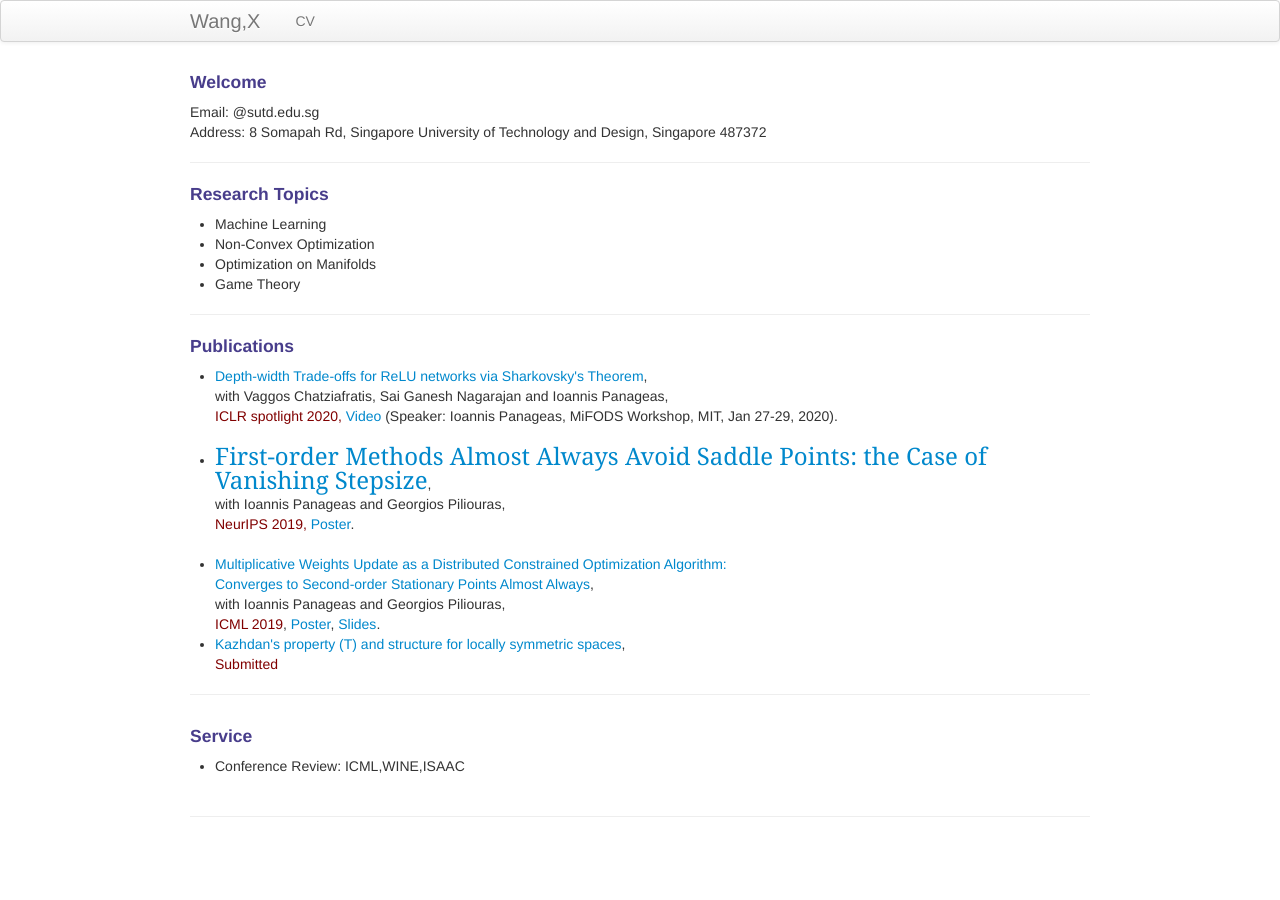
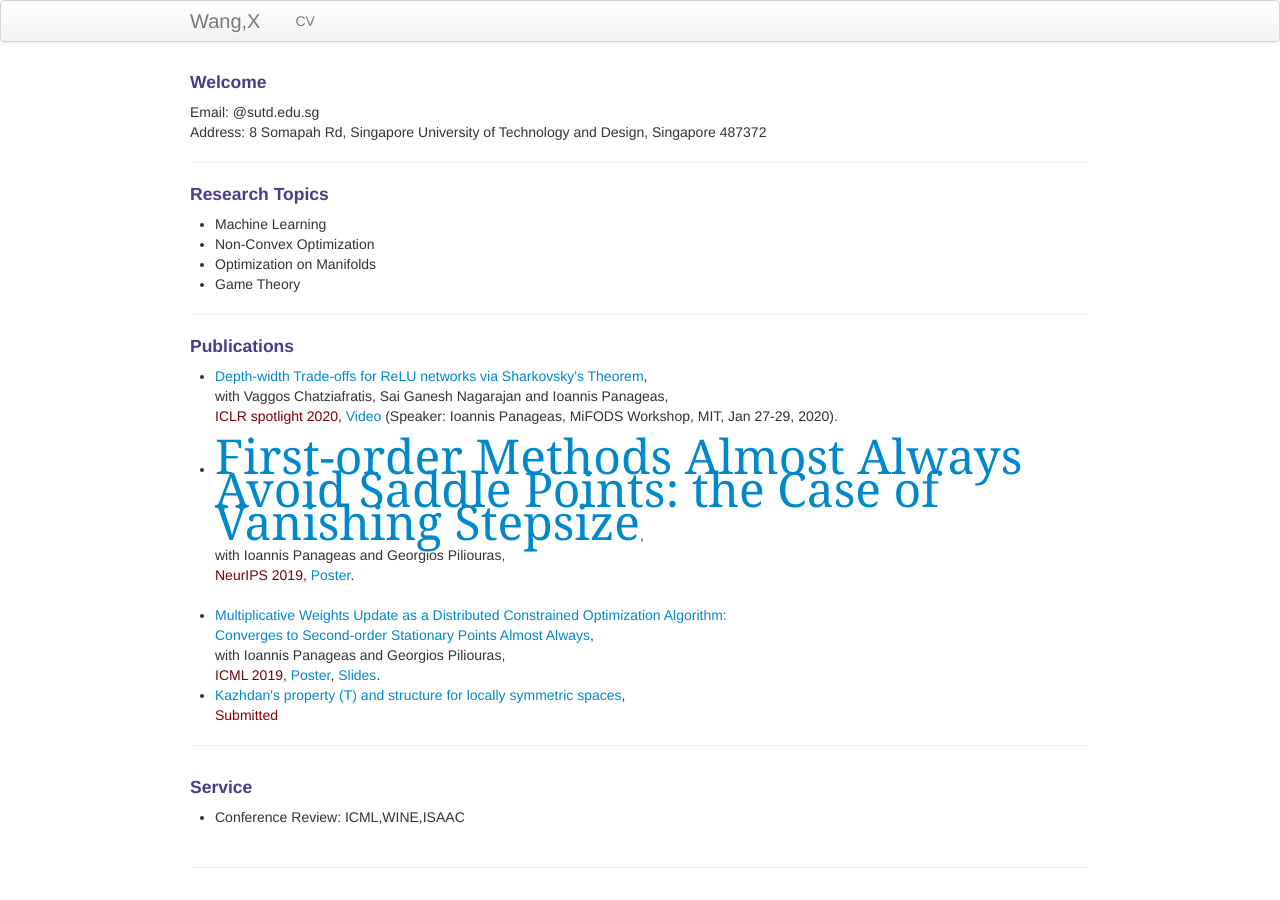
Before and after one commit to xiiaowang/xiiaowang.github.io, a Jekyll site: the page built from index.md, in a window 1280 px wide. Built offline with Jekyll 4.4.1, drawn with Linux system fonts in a browser that asks for light colours.

Commit message:
Update index.md

```diff
--- a/index.md
+++ b/index.md
@@ -47,7 +47,7 @@ keywords: machine learning, geometry
 <ul>
     <li> <a href="https://arxiv.org/abs/1912.04378">Depth-width Trade-offs for ReLU networks via Sharkovsky's Theorem</a>, <br/> with Vaggos Chatziafratis, Sai Ganesh Nagarajan and Ioannis Panageas,<br/> <font color="maroon">ICLR spotlight 2020, </font> <!--<a href="https://arxiv.org/abs/1912.04378">arXiv</a>,--> <a href="https://www.youtube.com/watch?v=HNQ204BmOQ8">Video</a> (Speaker: Ioannis Panageas, MiFODS Workshop, MIT, Jan 27-29, 2020).</li>
     <br/>
-   <li> <font size="5" face="Georgia"><a href="http://arxiv.org/abs/1906.07772">First-order Methods Almost Always Avoid Saddle Points: the Case of Vanishing Stepsize</a></font>, <br/> with Ioannis Panageas and Georgios Piliouras,<br/> <font color="maroon">NeurIPS 2019,</font> <!--<a href="http://arxiv.org/abs/1906.07772">arXiv</a>,--> <a href="https://www.dropbox.com/s/y25vze12a2lpivv/NIPS19_poster.pdf?dl=0">Poster</a>.</li>
+   <li> <font size="50px" face="Georgia"><a href="http://arxiv.org/abs/1906.07772">First-order Methods Almost Always Avoid Saddle Points: the Case of Vanishing Stepsize</a></font>, <br/> with Ioannis Panageas and Georgios Piliouras,<br/> <font color="maroon">NeurIPS 2019,</font> <!--<a href="http://arxiv.org/abs/1906.07772">arXiv</a>,--> <a href="https://www.dropbox.com/s/y25vze12a2lpivv/NIPS19_poster.pdf?dl=0">Poster</a>.</li>
     <br/>
    <li> <a href="http://arxiv.org/abs/1810.05355">Multiplicative Weights Update as a Distributed Constrained Optimization Algorithm: <br/> Converges to Second-order Stationary Points Almost Always</a>, <br/>with Ioannis Panageas and Georgios Piliouras,<br/> <font color="maroon">ICML 2019</font>, <!--<a href="http://arxiv.org/abs/1810.05355">arXiv</a>,--> <a href="https://www.dropbox.com/s/qs9nr6pgycnboy7/poster_ICML_xiao2.pdf?dl=0">Poster</a>, <a href="https://www.dropbox.com/s/fh9j5scf2kaofca/main%20copy.pdf?dl=0">Slides</a>.</li>
     <li><a href="https://www.dropbox.com/s/oa26if49pnhpixz/main.pdf?dl=0">Kazhdan's property (T) and structure for locally symmetric spaces</a>, <br/> <font color="maroon">Submitted </font> </li>
```
